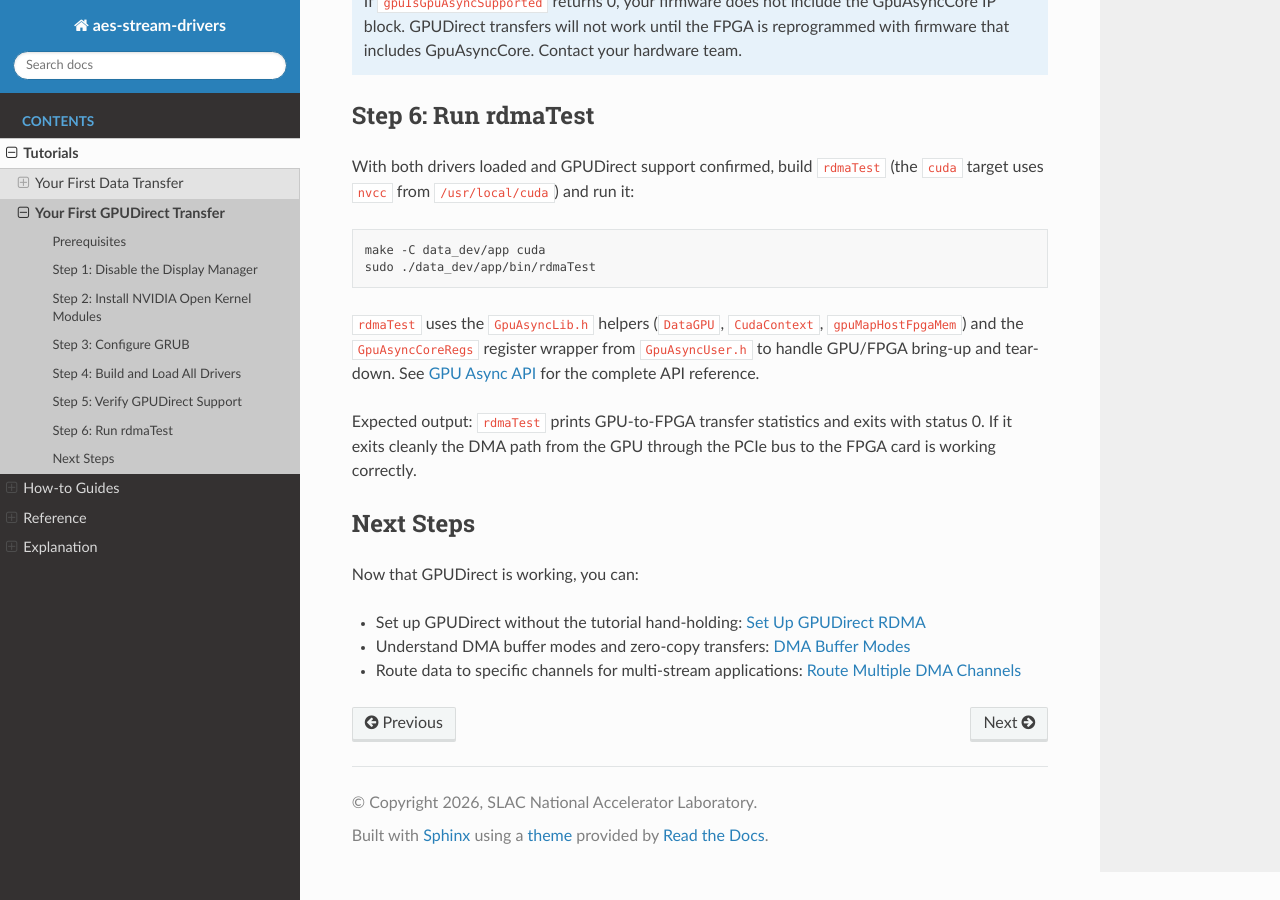
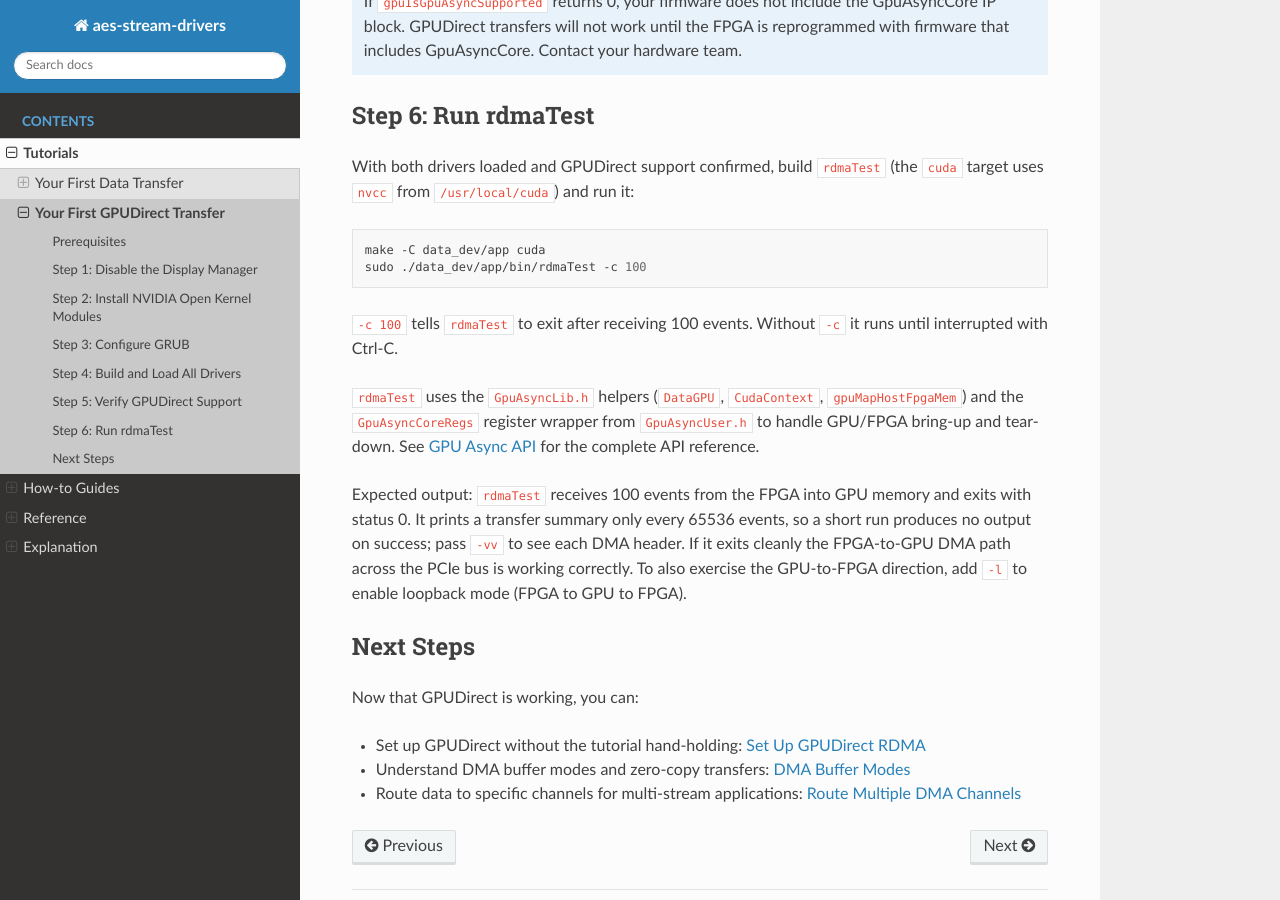
Before and after one commit to slaclab/aes-stream-drivers, a Sphinx documentation site: the page built from docs/tutorials/gpudirect-first.rst, in a window 1280 px wide and 900 px high, scrolled down 3475 px. Built offline with Sphinx 7.4.7 and the Read the Docs theme 3.1.0, drawn with Linux system fonts in a browser that asks for light colours; some of the changed text lies outside the part shown.

Commit message:
docs(gpudirect-first): run rdmaTest with -c and describe FPGA-to-GPU direction
Without -c, rdmaTest loops until interrupted, so the tutorial's promise
that it exits with status 0 never came true. Run it with -c 100 and say
that omitting -c runs until Ctrl-C.

The default transfer direction is FPGA to GPU; GPU to FPGA only happens
in loopback mode (-l). Correct the intro and expected-output text, and
note that the periodic summary prints every 65536 events so a short run
is silent on success.

Fixes #463

```diff
--- a/docs/tutorials/gpudirect-first.rst
+++ b/docs/tutorials/gpudirect-first.rst
@@ -3,7 +3,7 @@ Your First GPUDirect Transfer
 
 By the end of this tutorial you will have installed the NVIDIA Open Kernel
 Modules, configured GRUB, used ``comp_and_load_drivers.sh`` to build and
-load all required drivers, and run ``rdmaTest`` to confirm that GPU-to-FPGA DMA
+load all required drivers, and run ``rdmaTest`` to confirm that FPGA-to-GPU DMA
 works. This requires an NVIDIA GPU and a PCIe FPGA card (PCI IDs 1a4a:2030)
 installed on the same PCIe bus of a Linux x86_64 host.
 
@@ -187,7 +187,10 @@ With both drivers loaded and GPUDirect support confirmed, build ``rdmaTest``
 .. code-block:: bash
 
    make -C data_dev/app cuda
-   sudo ./data_dev/app/bin/rdmaTest
+   sudo ./data_dev/app/bin/rdmaTest -c 100
+
+``-c 100`` tells ``rdmaTest`` to exit after receiving 100 events. Without
+``-c`` it runs until interrupted with Ctrl-C.
 
 ``rdmaTest`` uses the ``GpuAsyncLib.h`` helpers (``DataGPU``,
 ``CudaContext``, ``gpuMapHostFpgaMem``) and the ``GpuAsyncCoreRegs``
@@ -195,9 +198,12 @@ register wrapper from ``GpuAsyncUser.h`` to handle GPU/FPGA bring-up and
 tear-down. See :doc:`../reference/gpu-async-api` for the complete API
 reference.
 
-Expected output: ``rdmaTest`` prints GPU-to-FPGA transfer statistics and
-exits with status 0. If it exits cleanly the DMA path from the GPU through
-the PCIe bus to the FPGA card is working correctly.
+Expected output: ``rdmaTest`` receives 100 events from the FPGA into GPU
+memory and exits with status 0. It prints a transfer summary only every
+65536 events, so a short run produces no output on success; pass ``-vv`` to
+see each DMA header. If it exits cleanly the FPGA-to-GPU DMA path across
+the PCIe bus is working correctly. To also exercise the GPU-to-FPGA
+direction, add ``-l`` to enable loopback mode (FPGA to GPU to FPGA).
 
 
 Next Steps
```
